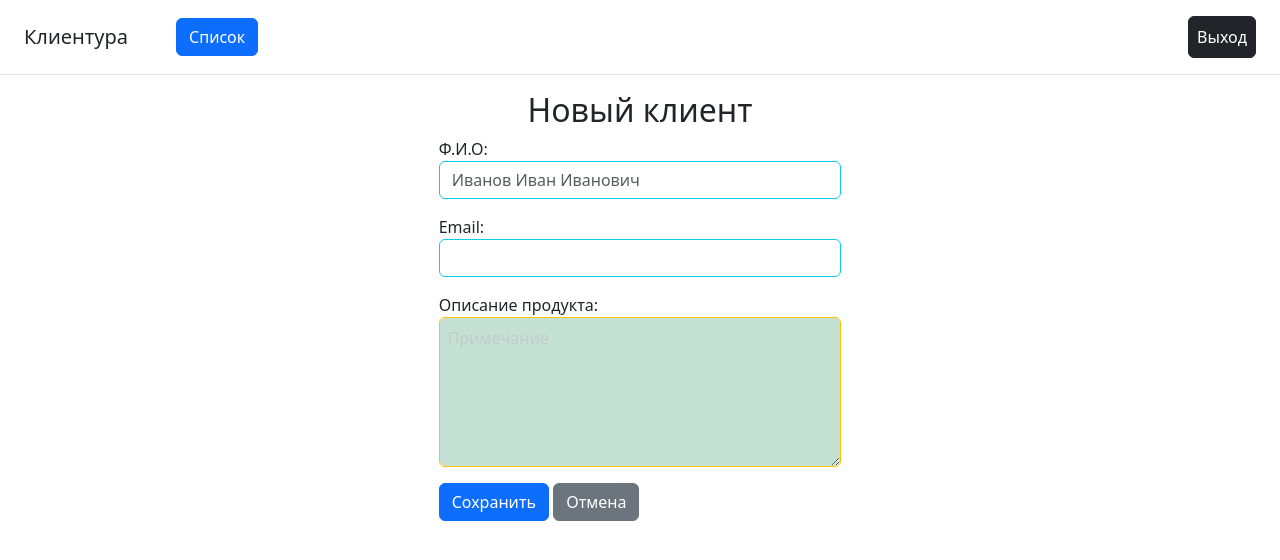
After one commit to Nikodim26/coursework_6, a Django app: page /customer/new/ in a window 1280 px wide. The commit adds this page. Shown: the top 560 px of the page. Run offline with Django 5.2, Linux system fonts and the light colour scheme; parts of the project's set-up code (start-up, migrations or seed data) failed here and were passed over; some libraries are stand-ins or nearby versions.

Commit message:
страница клиента изменение

```diff
--- /dev/null
+++ b/newsletter_recipient/forms.py
@@ -0,0 +1,27 @@
+from django import forms
+
+from newsletter_recipient.models import Customer
+
+
+class CustomerForm(forms.ModelForm):
+    def __init__(self, *args, **kwargs):
+        super(CustomerForm, self).__init__(*args, **kwargs)
+
+        self.fields['fio'].widget.attrs.update({
+            'class': 'form-control border border-info',
+            'placeholder': 'Иванов Иван Иванович',
+        })
+
+        self.fields['email'].widget.attrs.update({
+            'class': 'form-control border border-info',
+        })
+
+        self.fields['description'].widget.attrs.update({
+            'class': 'form-control border border-warning bg-success p-2 text-dark bg-opacity-25 custom-placeholder',
+            'placeholder': 'Примечание',
+            'style': 'height: 150px;'
+        })
+
+    class Meta:
+        model = Customer
+        exclude = ['owner']
--- /dev/null
+++ b/newsletter_recipient/templates/create_update_customer.html
@@ -0,0 +1,20 @@
+{% extends 'customer_base.html' %}
+
+{% block content %}
+<div class="container text-left col-lg-4">
+    <h2 class="text-center">Новый клиент</h2>
+    <form method="post" enctype="multipart/form-data">
+        {% csrf_token %}
+        {{ form.as_p }}
+        <button type="submit" class="btn btn-primary">Сохранить</button>
+
+        {% if product.pk %}
+            <a href="/product/{{ product.pk }}/" class="btn btn-secondary">Отмена</a>
+        {% else %}
+            <a href="/customers/" class="btn btn-secondary">Отмена</a>
+        {% endif %}
+
+    </form>
+</div>
+
+{% endblock %}
--- a/newsletter_recipient/templates/customer.html
+++ b/newsletter_recipient/templates/customer.html
@@ -17,7 +17,7 @@
 
             <p class="text-justify"> {{customer.email}}</p>
             <p class="text-justify"> {{customer.description}}</p>
-            <a class="p-2 btn btn-outline-warning btn-sm" href="#"> Изменить </a>
+            <a class="p-2 btn btn-outline-warning btn-sm" href="{% url 'newsletter_recipient:customer_edit' pk=customer.pk %}"> Изменить </a>
             <a class="p-2 btn btn-outline-danger btn-sm" href="#"> Удалить </a>
         </div>
     </div>
--- a/newsletter_recipient/templates/customer_base.html
+++ b/newsletter_recipient/templates/customer_base.html
@@ -18,7 +18,7 @@
         <div>
             <a class="btn btn-primary" href="{% url 'newsletter_recipient:customers'%}">Список</a>
             {% if request.path == '/customers/' %}
-                <a class="btn btn-primary" href="#">Новый клиент</a>
+                <a class="btn btn-primary" href="{% url 'newsletter_recipient:customer_create'%}">Новый клиент</a>
             {% endif %}
 
         </div>
--- a/newsletter_recipient/urls.py
+++ b/newsletter_recipient/urls.py
@@ -3,7 +3,7 @@ from django.views.generic import RedirectView
 from newsletter_recipient.apps import NewsletterRecipientConfig
 from django.urls import path
 
-from newsletter_recipient.views import CustomersView, CustomerView
+from newsletter_recipient.views import CustomersView, CustomerView, CustomerCreateView, CustomerUpdateView
 
 app_name = NewsletterRecipientConfig.name
 
@@ -12,8 +12,8 @@ urlpatterns = [
     path('customers/', CustomersView.as_view(), name='customers'),
     path('customer/<int:pk>/',CustomerView.as_view(), name='customer'),
 
-    # path('customer/new/', ProductCreateView.as_view(), name='customer_create'),
-    # path('customer/<int:pk>/edit/', ProductUpdateView.as_view(), name='customer_edit'),
+    path('customer/new/', CustomerCreateView.as_view(), name='customer_create'),
+    path('customer/<int:pk>/edit/', CustomerUpdateView.as_view(), name='customer_edit'),
     # path('customer/<int:pk>/delete/', ProductDeleteView.as_view(), name='customer_delete'),
 
 ]
--- a/newsletter_recipient/views.py
+++ b/newsletter_recipient/views.py
@@ -1,5 +1,7 @@
-from django.views.generic import ListView, DetailView
+from django.urls import reverse_lazy
+from django.views.generic import ListView, DetailView, CreateView, UpdateView
 
+from newsletter_recipient.forms import CustomerForm
 from newsletter_recipient.models import Customer
 
 
@@ -19,3 +21,19 @@ class CustomerView(DetailView):
     template_name = 'customer.html'
     context_object_name = 'customer'
     pk_url_kwarg = 'pk'
+
+
+class CustomerCreateView(CreateView):
+    model = Customer
+    form_class = CustomerForm
+    template_name = 'create_update_customer.html'
+    success_url = reverse_lazy("newsletter_recipient:customers")
+    context_object_name = 'customer'
+
+
+class CustomerUpdateView(UpdateView):
+    model = Customer
+    form_class = CustomerForm
+    template_name = 'create_update_customer.html'
+    success_url = reverse_lazy("newsletter_recipient:customers")
+    context_object_name = 'customer'
```
